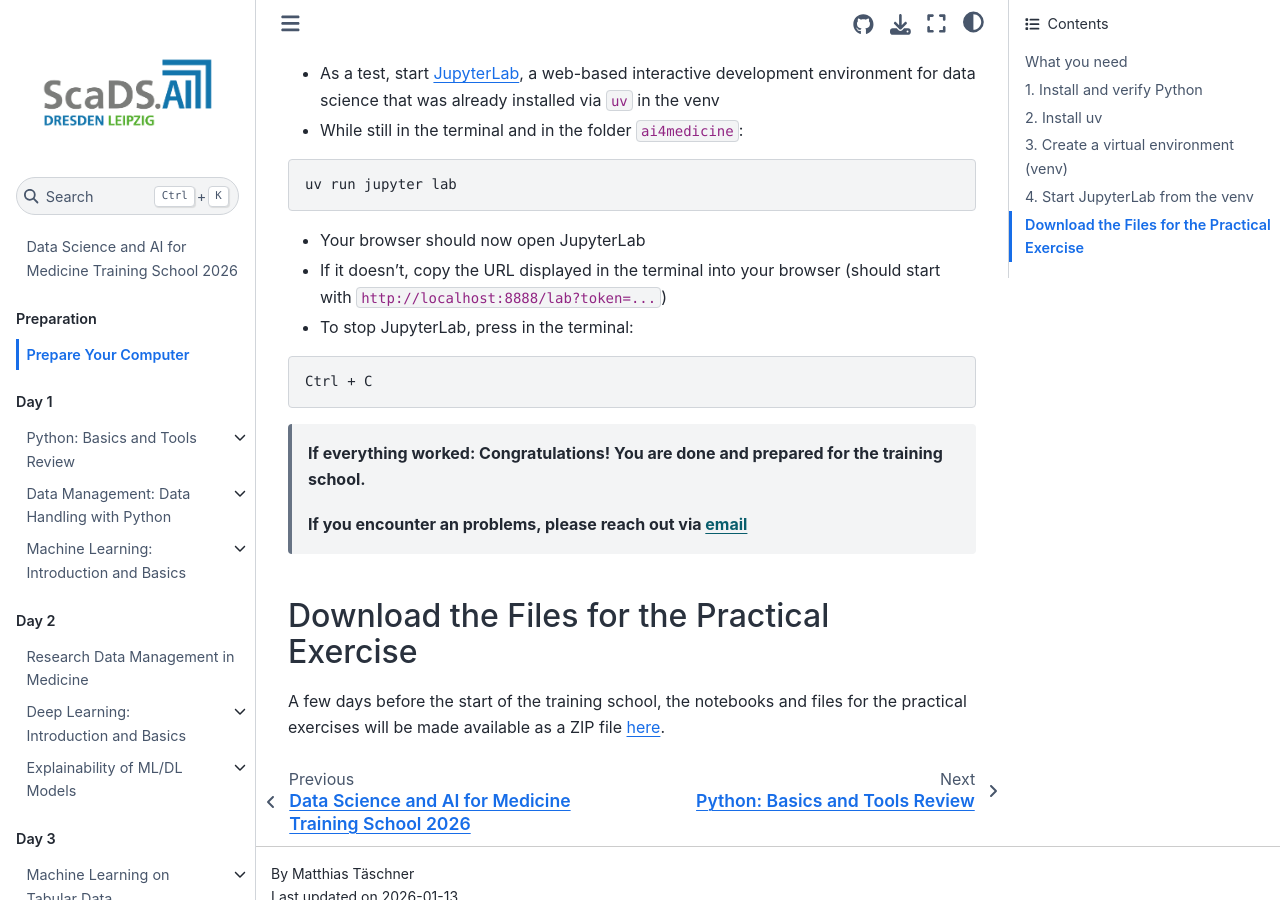
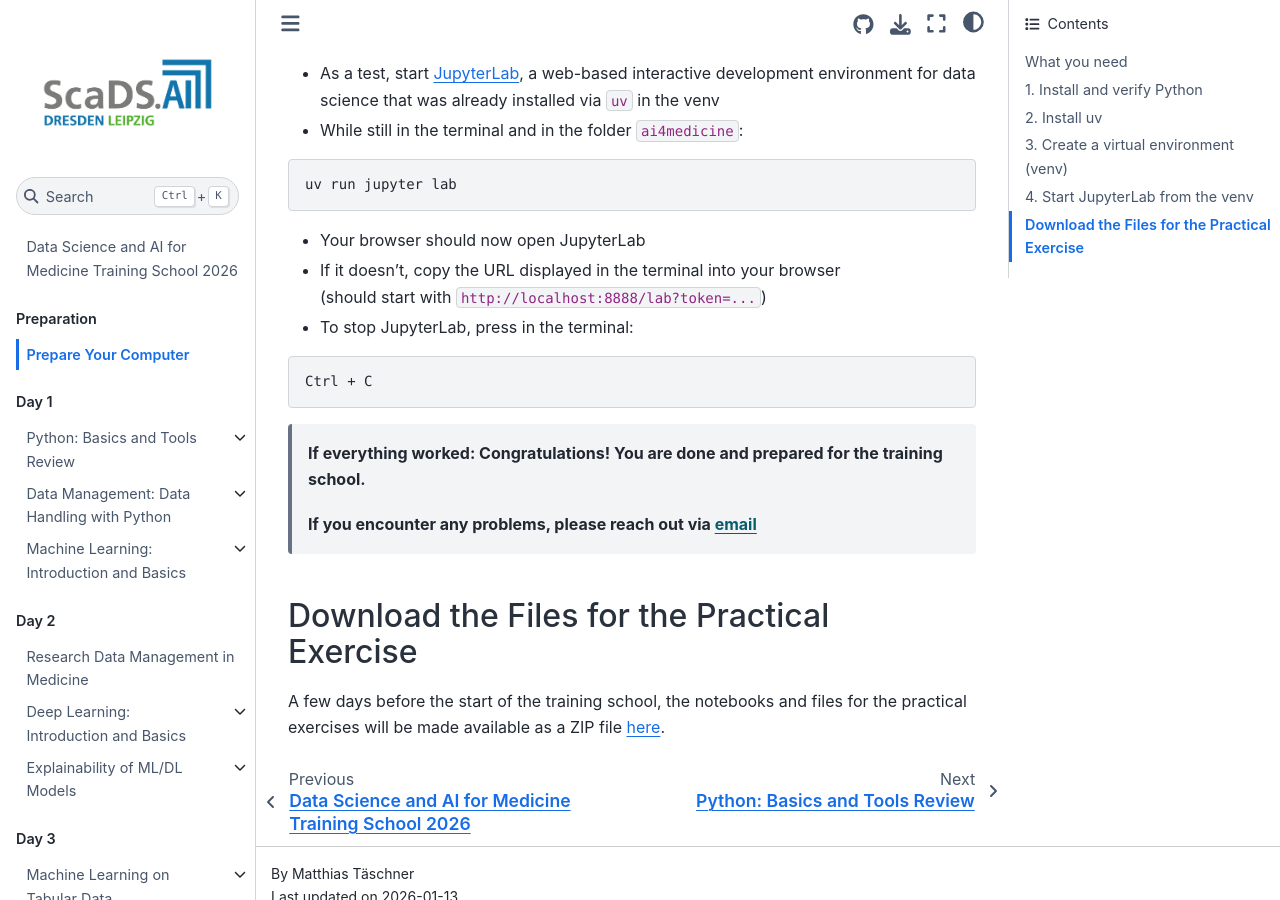
Before and after one commit to ScaDS/ai4medicine-2026, a Jupyter Book: the page built from day0_preparation/readme.md, in a window 1280 px wide and 900 px high, scrolled down 1595 px. Built offline with Jupyter Book 1.0.4 settings and Sphinx 7.4.7 and the Sphinx Book theme 1.1.4, drawn with Linux system fonts in a browser that asks for light colours; pages that are not in the unit, such as notebooks, are missing from menus.

Commit message:
Improve formatting and clarity in readme.md

````diff
--- a/day0_preparation/readme.md
+++ b/day0_preparation/readme.md
@@ -12,7 +12,8 @@
 
 ## 1. Install and verify Python
 
-* If Python is not already available on your system (see verify step below), install it: https://www.python.org/downloads/ _(version 3.11 or higher)_
+* If Python is not already available on your system (see verify step below), install it:
+  https://www.python.org/downloads/ _(version 3.11 or higher)_
 * In the Windows installer, make sure that “Add Python to PATH” is checked
 * After installation, verify in your terminal (shall display the version):
 
@@ -38,7 +39,7 @@
 ## 3. Create a virtual environment (venv)
 
 * Create a folder `ai4medicine`, e.g. on your desktop
-* Download the file [`pyproject.toml`](https://github.com/ScaDS/ai4medicine-2026/blob/main/pyproject.toml), save it in this folder
+* Download the file [`pyproject.toml`](../pyproject.toml), save it in this folder
 * Open the terminal and navigate to this folder:
 
 ```bash
@@ -63,7 +64,8 @@
 ```
 
 * Your browser should now open JupyterLab
-* If it doesn't, copy the URL displayed in the terminal into your browser (should start with `http://localhost:8888/lab?token=...`)
+* If it doesn't, copy the URL displayed in the terminal into your browser
+  (should start with `http://localhost:8888/lab?token=...`)
 * To stop JupyterLab, press in the terminal:
 
 ```text
@@ -72,7 +74,7 @@
 
 > **If everything worked: Congratulations! You are done and prepared for the training school.**
 >
-> **If you encounter an problems, please reach out via [email](mailto:matthias.taeschner@uni-leipzig.de?subject=AI4Medicine%20School%202026%20Preparation)**
+> **If you encounter any problems, please reach out via [email](mailto:matthias.taeschner@uni-leipzig.de?subject=AI4Medicine%20School%202026%20Preparation)**
 
 ## Download the Files for the Practical Exercise
 
````
